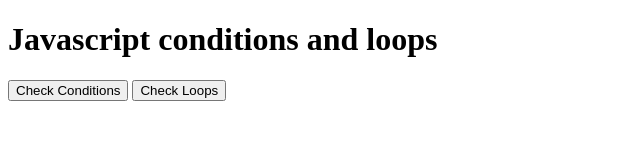
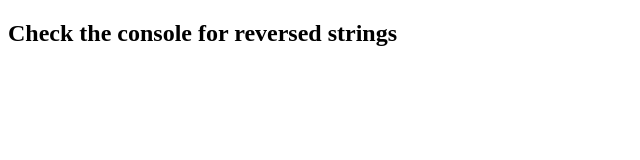
Before and after one commit to Nasreentaj22/js9, a plain HTML site: page index.html in a window 1280 px wide. Shown: the whole page, without its empty margins (0-640 px from the left). Drawn offline with Linux system fonts and the light colour scheme.

Commit message:
Add files via upload

```diff
--- a/index.html
+++ b/index.html
@@ -1,90 +1,23 @@
-
 <!DOCTYPE html>
 <html lang="en">
 <head>
     <meta charset="UTF-8">
-    <title>JavaScript Conditions and Loops</title>
+    <title>Reverse String Function</title>
 </head>
 <body>
-    <h1>Javascript conditions and loops</h1>
-    <button type="button" onclick="checkConditions()">Check Conditions</button>
-    <button type="button" onclick="checkLoops()">Check Loops</button>
+    <h2>Check the console for reversed strings</h2>
+
     <script>
-        function checkConditions() {
-            let num = 10;
-            if (num > 0) {
-                console.log("number is positive");
-            } else {
-                console.log("number is negative");
-            }
-
-            let num2 = -5;
-            if (num2 > 0) {
-                console.log("number is positive");
-            } else {
-                console.log("number is negative");
-            }
-
-            let num3 = 2;
-            if (num3 > 0) {
-                console.log("number is positive");
-            } else if (num3 === 0) {
-                console.log("number is zero");
-            } else {
-                console.log("number is negative");
-            }
-
-            let day = "Monday";
-            switch (day) {
-                case "Monday":
-                    console.log("Today is Monday");
-                    break;
-                case "Tuesday":
-                    console.log("Today is Tuesday");
-                    break;
-                default:
-                    console.log("Today is neither Monday nor Tuesday");
-            }
+        function reverseString(str) {
+            // Split the string into an array, reverse it, and join it back
+            return str.split("").reverse().join("");
         }
 
-        function checkLoops() {
-            console.log("Loops Example:");
-            // for loop
-            console.log("For loop:");
-            for (let i = 0; i < 5; i++) {
-                console.log(i);
-            }
-
-            // for...in loop
-            console.log("\nFor...in loop:");
-            const details = { company_name: "Ultimez", course: "JS" };
-            for (const key in details) {
-                console.log(key + ": " + details[key]);
-            }
-
-            // for...of loop
-            console.log("\nFor...of loop:");
-            const colors = ["red", "green", "blue"];
-            for (const eachColor of colors) {
-                console.log(eachColor);
-            }
-
-            // while loop
-            console.log("\nWhile loop:");
-            let count = 0;
-            while (count < 3) {
-                console.log(count);
-                count++;
-            }
-
-            // do...while loop
-            console.log("\nDo...while loop:");
-            let num = 0;
-            do {
-                console.log(num);
-                num++;
-            } while (num < 3);
-        }
+        // Testing the function
+        console.log(reverseString("hello"));
+        console.log(reverseString("JavaScript"));
+        console.log(reverseString("12345"));
+        console.log(reverseString("Nasreen"));
     </script>
 </body>
 </html>
```
